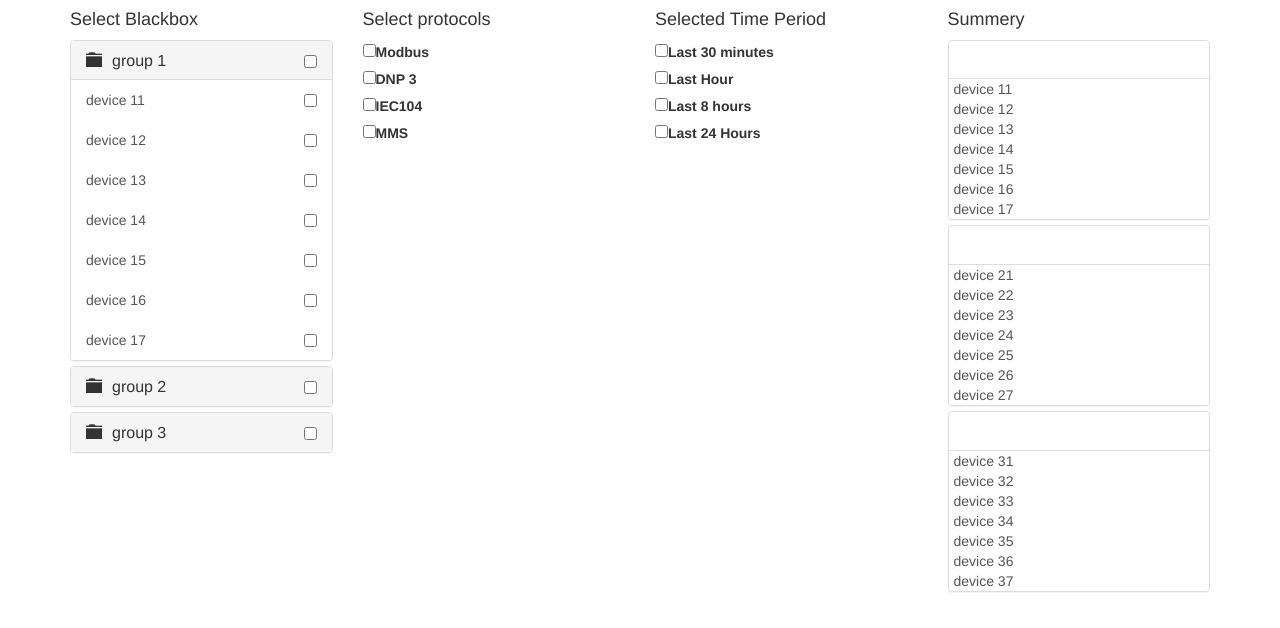
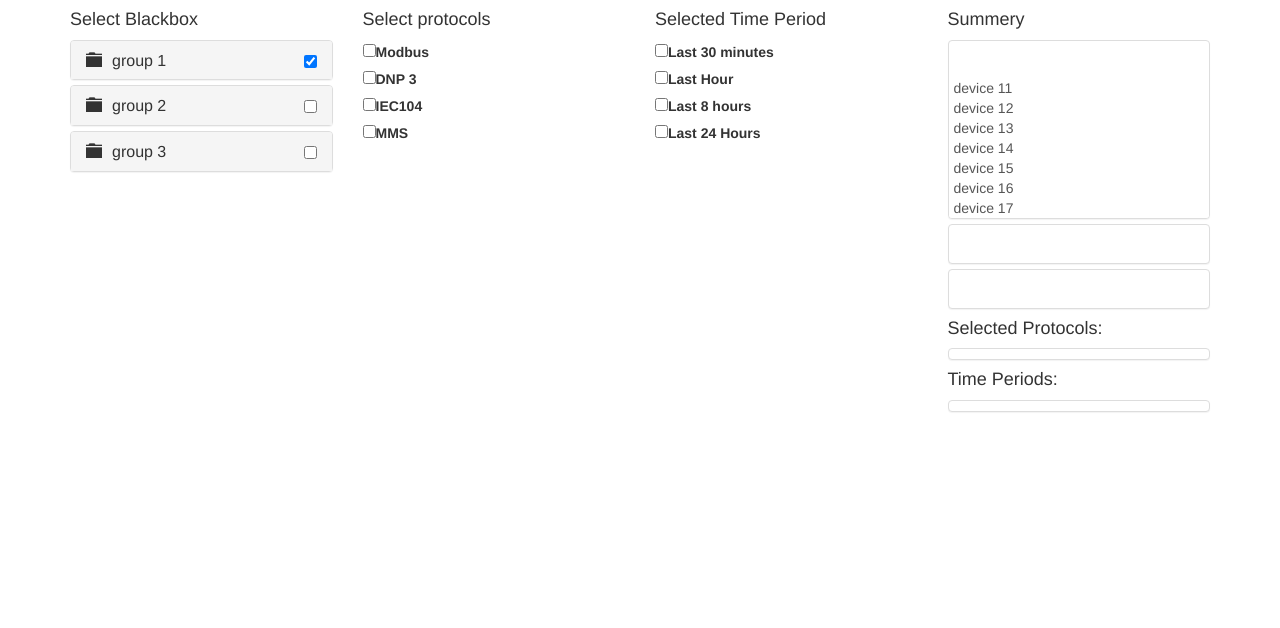
Before and after one commit to elisolero/cyberbit, an Angular app: page / in a window 1280 px wide. Both pictures are taken after a click on the checkbox 310 px from the left and 61 px from the top of the page. Shown: the top 628 px of the page. Built offline with nearby package versions, Linux system fonts and the light colour scheme.

Commit message:
fill components data 3

```diff
--- a/src/app/accordion/accordion.component.html
+++ b/src/app/accordion/accordion.component.html
@@ -1,40 +1,22 @@
 <h4>Select Blackbox</h4>
 <div class="panel-group" id="accordion">
-
-  <div class="panel panel-default" *ngFor="let content of data">
+  <div class="panel panel-default mainPanel" *ngFor="let content of data">
     <div class="panel-heading">
       <h4 class="panel-title">
+              <input type="checkbox" class="groupItem checkList" name="checkbox"  id="groupItem_{{content.id}}" />
         <a data-toggle="collapse" data-parent="#accordion" href="#group{{content.id}}">
-          <span class="glyphicon glyphicon-folder-close">
-          </span>{{content.name}}
-           <input type="checkbox" class="checkList" name="checkbox" id="item_{{content.id}}" />
-
+          <span class="glyphicon glyphicon-folder-close"></span>{{content.name}}
         </a>
       </h4>
     </div>
     <div id="group{{content.id}}" class="panel-collapse collapse">
       <div class="list-group">
-
         <div *ngFor="let group of content.devices">
-
-          <a href="#" class="list-group-item">
-               {{group.name}}
-               <input type="checkbox" class="checkList" name="checkbox" id="item_{{group.id}}" />
-              </a>
-
+          <a href="#" class="list-group-item">{{group.name}}
+            <input type="checkbox" onclick="" class="innerItems checkList" name="checkbox" id="item_{{group.id}}" />
+          </a>
         </div>
-
       </div>
     </div>
   </div>
 </div>
-
-
-
-<!-- class="panel-collapse collapse in">
-            <ul class="list-group">
-              <li class="list-group-item"  *ngFor="let group of content.devices">
-                <span class="glyphicon glyphicon-pencil text-primary"></span>
-                <a href="http://fb.com/moinakbarali">{{group.name}}</a>
-              </li>
-            </ul> -->
--- a/src/app/accordion/accordion.component.ts
+++ b/src/app/accordion/accordion.component.ts
@@ -1,5 +1,6 @@
 import { Component, OnInit, Input } from '@angular/core';
 import {DeviceService} from '../device.service';
+declare var $: any;
 
 @Component({
   selector: 'app-accordion',
@@ -19,6 +20,51 @@ export class AccordionComponent implements OnInit {
 
   ngOnInit() {
     this.data =   this.deviceService.getDevices()[0].device_groups;
+
+      $(document).ready(function(){
+       $('.innerItems.checkList').change(function(){
+         var id = 'summery_' + $(this).attr('id');
+
+          if($(this).is(':checked')){
+            $('#'+id).show();
+         }else{
+           $('#'+id).hide();
+         }
+       })
+
+       $('.groupItem').change(function(){
+          if($(this).is(':checked')){
+            $(this).closest('.mainPanel').find(".innerItems").each((ind,val)=>{
+                 var id = 'summery_' + $(val).attr('id');
+                  $('#'+id).show();
+                  $(val).prop( "checked", true );
+            })
+          }else{
+            $(this).closest('.mainPanel').find(".innerItems").each((ind,val)=>{
+                  var id = 'summery_' + $(val).attr('id');
+                  $('#'+id).hide();
+                $(val).prop( "checked", false );
+            })
+          }
+       });
+
+
+    $('.select_protocol').each(function(){
+        var name = $(this).attr('name');
+        var id = $(this).attr('id');
+        $('.summery_protocol').append('<li style="display:none;" id="summery_'+id+'" >'+name+'</li>')
+    })
+       $(document).on('change','.select_protocol',function(){
+            var id = $(this).attr('id');
+        if($(this).is(':checked')){
+            $('#summery_'+id).show();
+         }else{
+           $('#summery_'+id).hide();
+         }
+
+        });
+
+
+      })
   }
-
 }
--- a/src/app/selected-protocols/selected-protocols.component.html
+++ b/src/app/selected-protocols/selected-protocols.component.html
@@ -1,7 +1,7 @@
  <h4>Select protocols</h4>
     <div class="funkyradio">
         <div class="funkyradio-default"  *ngFor="let protocol of data">
-            <input type="checkbox" name="checkbox" id="protocol_{{protocol.id}}" />
+            <input type="checkbox" class="select_protocol" data-name="{{protocol.name}}" name="checkbox" id="protocol_{{protocol.id}}" />
             <label for="checkbox1">{{protocol.name}}</label>
         </div>
 
--- a/src/app/summery/summery.component.css
+++ b/src/app/summery/summery.component.css
@@ -1,3 +1,7 @@
 .list-group-item {
     padding: 0px 5px;
 }
+
+.panel-group .panel-heading+.panel-collapse>.panel-body, .panel-group .panel-heading+.panel-collapse>.list-group{
+    border:none
+}
--- a/src/app/summery/summery.component.html
+++ b/src/app/summery/summery.component.html
@@ -11,16 +11,20 @@
     </div>
     <div id="group{{content.id}}" class="panel-collapse ">
       <div class="list-group">
-
-        <div *ngFor="let group of content.devices">
-
-          <a href="#" class="list-group-item">
-               {{group.name}}
-              </a>
-
+        <div *ngFor="let item of content.devices">
+          <a href="#"  id="summery_item_{{item.id}}" style="display:none;" class="list-group-item">{{item.name}}</a>
         </div>
-
       </div>
     </div>
   </div>
+<h4>Selected Protocols:</h4>
+  <div class="panel panel-default" >
+      <ul class="summery_protocol">
+      </ul>
+  </div>
+<h4>Time Periods:</h4>
+  <div class="panel panel-default" >
+      <ul class="summery_time">
+      </ul>
+  </div>
 </div>
```
